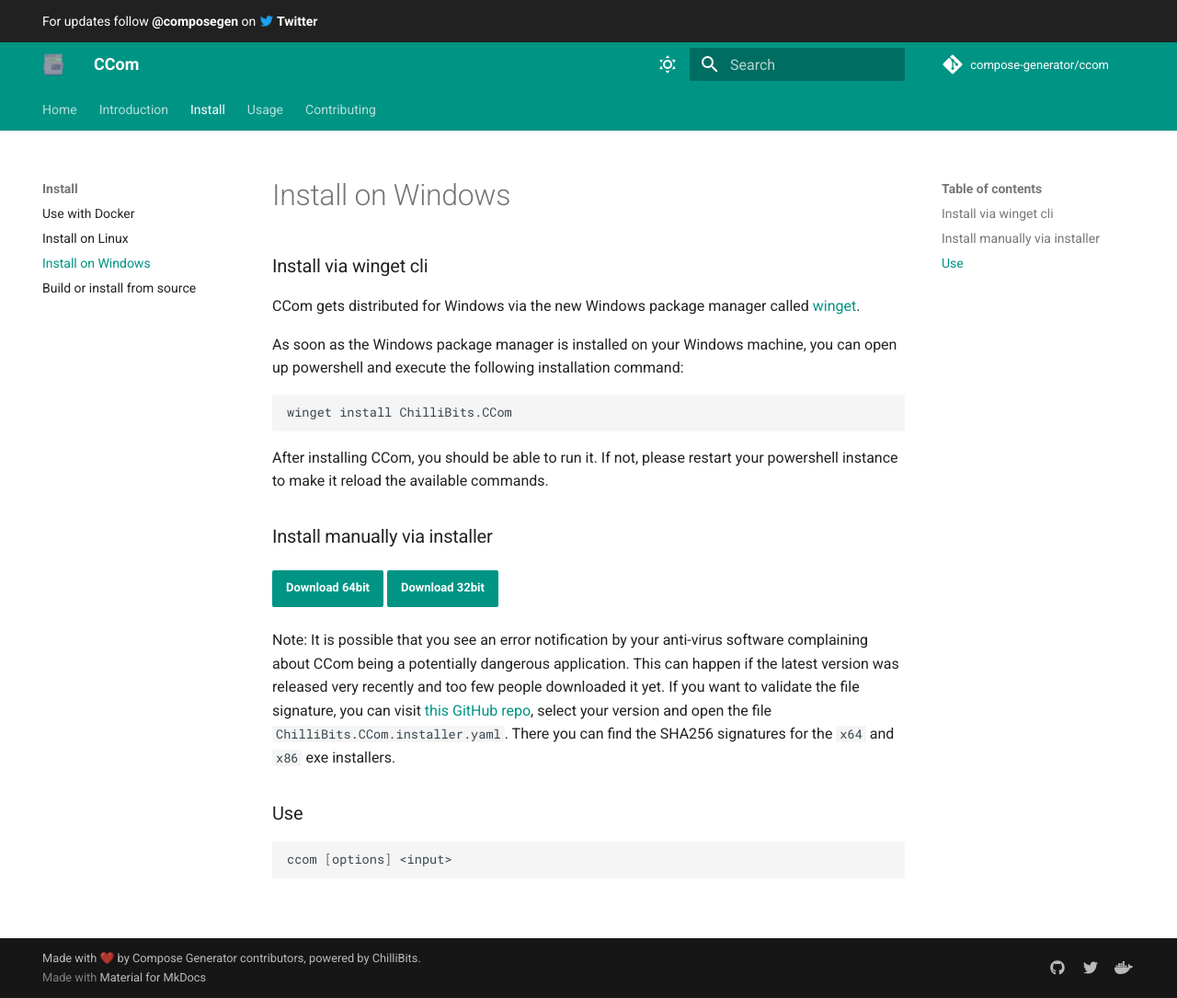
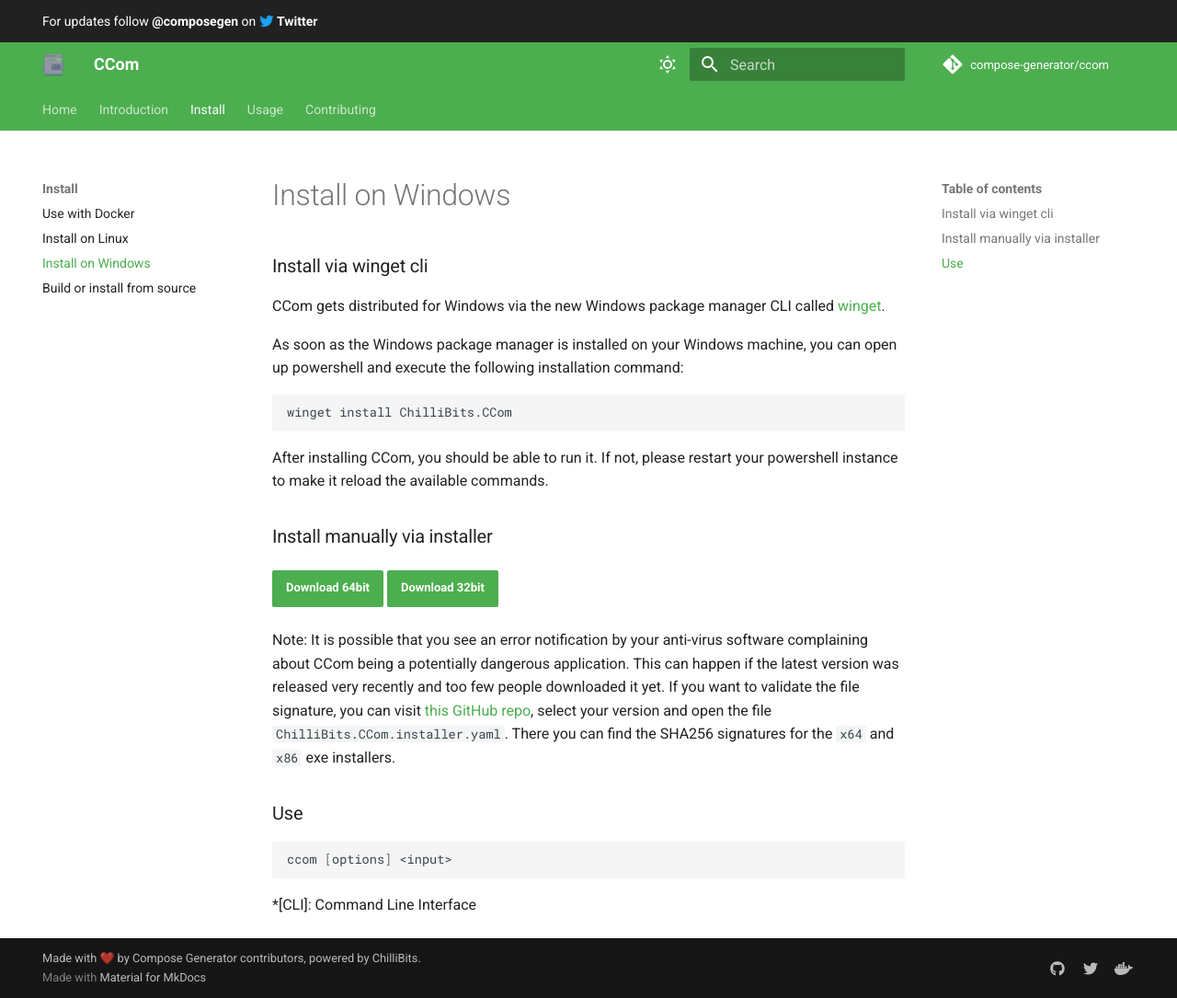
Before and after one commit to compose-generator/ccom, an MkDocs documentation site: the page built from docs/docs/install/windows.md, in a window 1280 px wide and 1085 px high. Shown: the whole window at 92% size. Built offline with MkDocs 1.6.1 and Material for MkDocs 9.7.7, drawn with Linux system fonts in a browser that asks for light colours; comment, search, counter and statistics services are not loaded.

Commit message:
Apply new color theme

````diff
--- a/docs/docs/install/windows.md
+++ b/docs/docs/install/windows.md
@@ -3,7 +3,7 @@
 ---
 
 ### Install via winget cli
-CCom gets distributed for Windows via the new Windows package manager called [winget](https://github.com/microsoft/winget-cli).
+CCom gets distributed for Windows via the new Windows package manager CLI called [winget](https://github.com/microsoft/winget-cli).
 
 As soon as the Windows package manager is installed on your Windows machine, you can open up powershell and execute the following installation command: <br>
 ```sh
@@ -22,3 +22,5 @@
 ```sh
 ccom [options] <input>
 ```
+
+*[CLI]: Command Line Interface
--- a/docs/docs/overrides/main.html
+++ b/docs/docs/overrides/main.html
@@ -45,5 +45,5 @@
 <meta name="twitter:title" content="{{ title }}">
 <meta name="twitter:description" content="{{ config.site_description }}">
 <meta name="twitter:image" content="{{ image }}">
-<meta name="theme-color" content="#009485">
+<meta name="theme-color" content="#4CAE4F">
 {% endblock %}
--- a/docs/mkdocs.yml
+++ b/docs/mkdocs.yml
@@ -21,15 +21,15 @@
   palette:
     - media: "(prefers-color-scheme: light)"  # Light mode
       scheme: default
-      primary: teal
-      accent: teal
+      primary: green
+      accent: green
       toggle:
         icon: material/weather-sunny
         name: Switch to light mode
     - media: "(prefers-color-scheme: dark)"  # Dark mode
       scheme: slate
-      primary: teal
-      accent: teal
+      primary: green
+      accent: green
       toggle:
         icon: material/weather-night
         name: Switch to dark mode
````
Also changed, not shown: docs/docs/install/source.md (+1 -1 lines).
